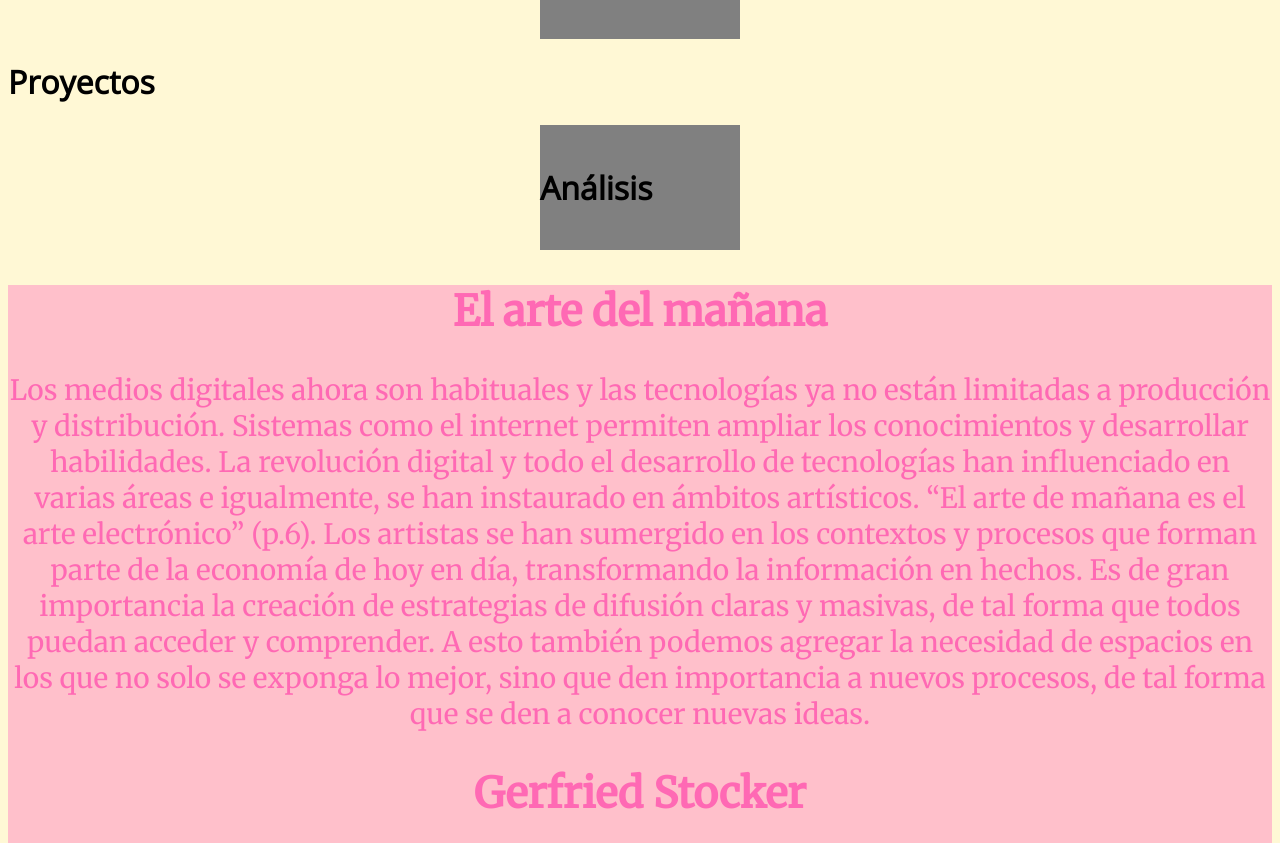
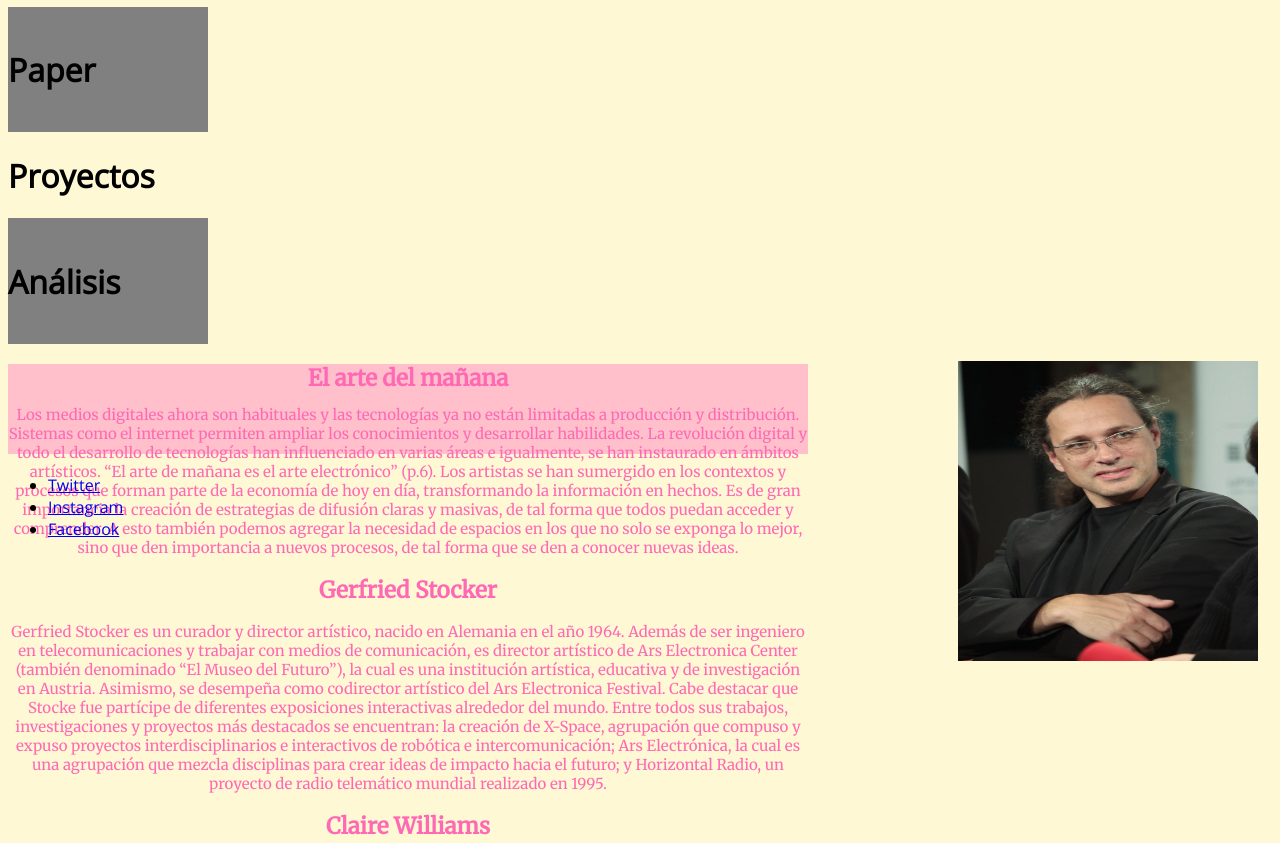
Before and after one commit to ame-catha/m02-g14, a plain HTML site: page index.html in a window 1280 px wide. Shown: the part 771-1614 px from the top of the page. Drawn offline with nearby package versions, Linux system fonts and the light colour scheme; a web font is replaced by a local one.

Commit message:
Realice modificaciones en la pagina

```diff
--- a/index.html
+++ b/index.html
@@ -46,7 +46,8 @@
 
 		<div id="paper">
 <h2>El arte del mañana</h2>
-		<p>Los medios digitales ahora son habituales y las tecnologías ya no están limitadas a producción y distribución. Sistemas como el internet permiten ampliar los conocimientos y desarrollar habilidades. La revolución digital y todo el desarrollo de tecnologías han influenciado en varias áreas e igualmente, se han instaurado en ámbitos artísticos. “El arte de mañana es el arte electrónico” (p.6). Los artistas se han sumergido en los contextos y procesos que forman parte de la economía de hoy en día, transformando la información en hechos. Es de gran importancia la creación de estrategias de difusión claras y masivas, de tal forma que todos puedan acceder y comprender.
+<img class="autor"  src="img/fotoautor.jpg">
+		<p class="p1">Los medios digitales ahora son habituales y las tecnologías ya no están limitadas a producción y distribución. Sistemas como el internet permiten ampliar los conocimientos y desarrollar habilidades. La revolución digital y todo el desarrollo de tecnologías han influenciado en varias áreas e igualmente, se han instaurado en ámbitos artísticos. “El arte de mañana es el arte electrónico” (p.6). Los artistas se han sumergido en los contextos y procesos que forman parte de la economía de hoy en día, transformando la información en hechos. Es de gran importancia la creación de estrategias de difusión claras y masivas, de tal forma que todos puedan acceder y comprender.
 A esto también podemos agregar la necesidad de espacios en los que no solo se exponga lo mejor, sino que den importancia a nuevos procesos, de tal forma que se den a conocer nuevas ideas.
 </p> </div>
 
--- a/style.css
+++ b/style.css
@@ -11,11 +11,12 @@ body{
 
 .contenedor {
 background-color: pink;
-	width: 100%;
+	width:800px;
+	height: 90px;
 	padding: 0px;
 	margin: 20px 0px;
 	border: 0px solid blue;
-	font-size: 28px;
+	font-size: 15px;
 	color: hotpink;
 	text-align: center;
 	font-family: 'Merriweather', serif;
@@ -23,7 +24,7 @@ background-color: pink;
 
 }
 .tejidosvg {
-	margin-top: -200px;
+	margin-top: -200px
 	width: 100%;}
 
 .titulo{
@@ -43,6 +44,7 @@ background-color: pink;
 	margin: 0 auto;
 	float: center;
 	margin-top: 400px;
+	display: inline-block;
 
 }
 .proyecto{
@@ -60,9 +62,23 @@ background-color: pink;
 	background: gray;
 	margin: 0 auto;
 	float: center;
+
+ display: inline-block;
 }
 
 
 #contenedor{
 
 }
+
+
+.autor{
+	width: 300px;
+	height: 300px;
+	margin-left:950px;
+	margin-top: -50px;
+}
+
+.p1{
+	margin-top:-260px;
+}
```
Also changed, not shown: img/fotoautor.jpg (added).
